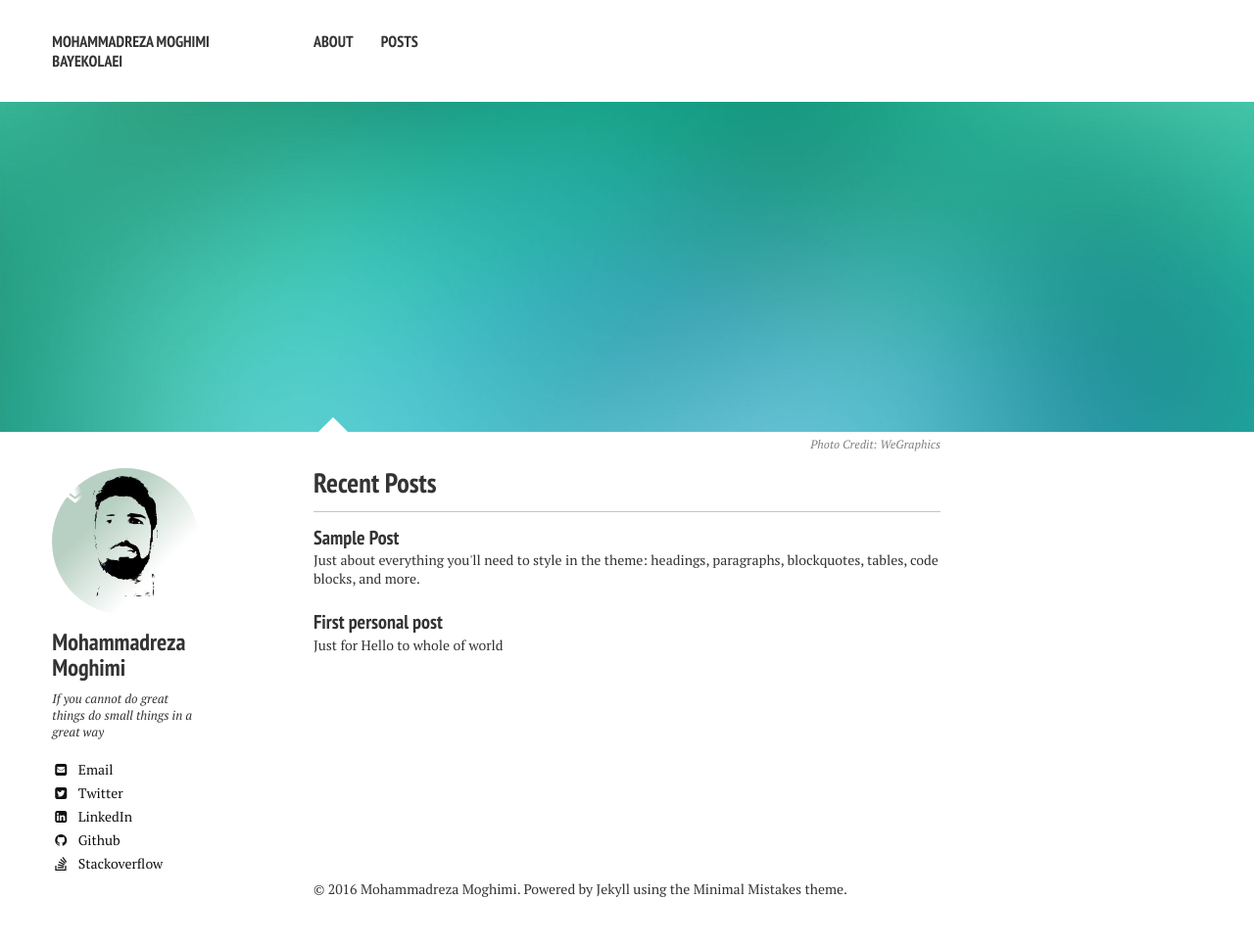
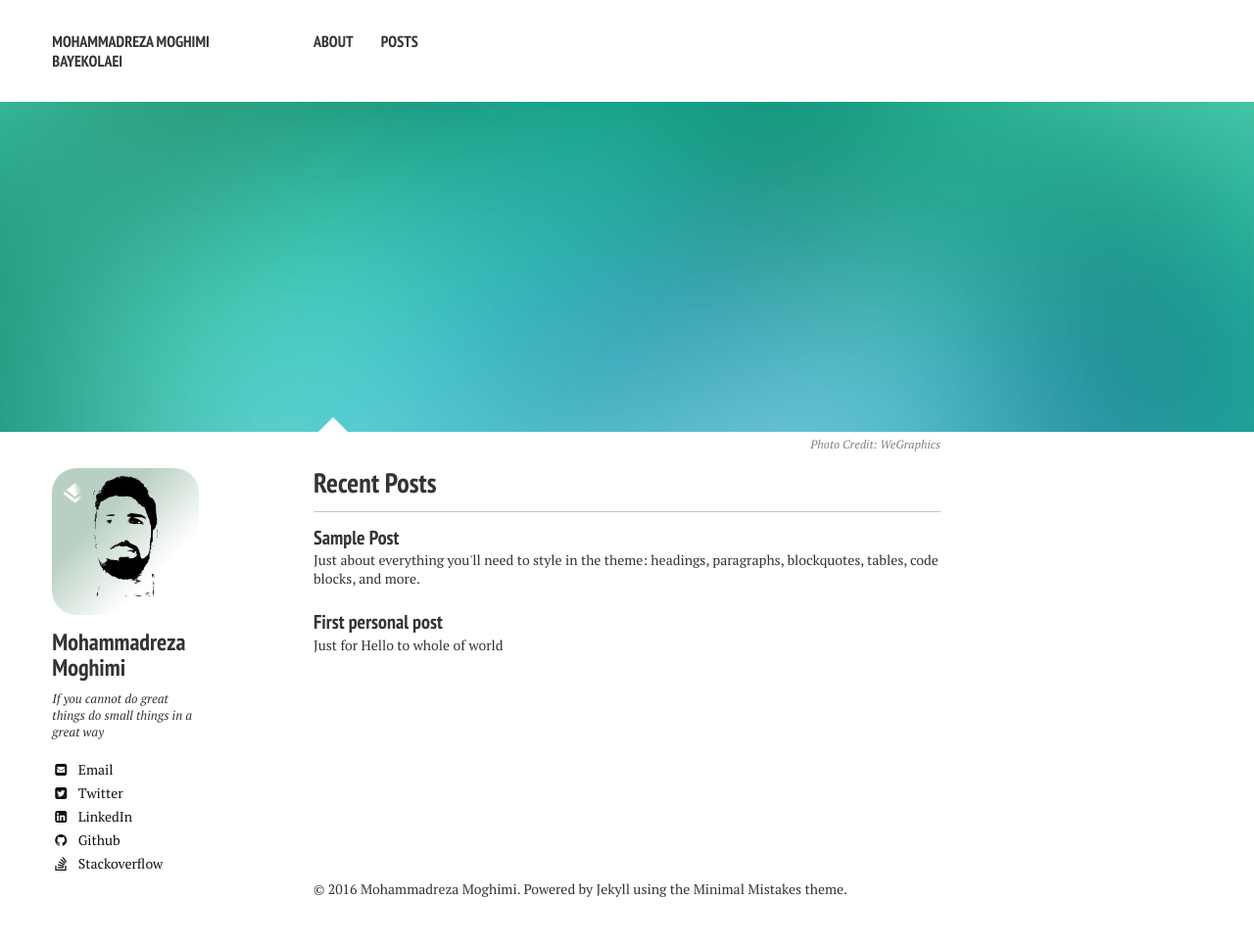
Before and after one commit to mimr9/mimr9.github.io, a Jekyll site: the page built from index.md, in a window 1280 px wide. Shown: the whole page at 98% size. Built offline with Jekyll 4.4.1, drawn with Linux system fonts in a browser that asks for light colours; nearby versions of some CDN libraries.

Commit message:
Update page.scss

```diff
--- a/_sass/page.scss
+++ b/_sass/page.scss
@@ -381,7 +381,7 @@ $button-size: 1.5rem;
 	display: none;
 	.bio-photo {
 		max-width: 110px;
-		@include rounded(150px);
+		@include rounded(25px);
 	}
 	@media #{$small} {
 		display: block;
@@ -429,7 +429,7 @@ $button-size: 1.5rem;
 		float: left;
 		margin-right: 25px;
 		max-width: 100px;
-		@include rounded(150px);
+		@include rounded(25px);
 	}
 	.author-social {
 		display: inline-block;
```
